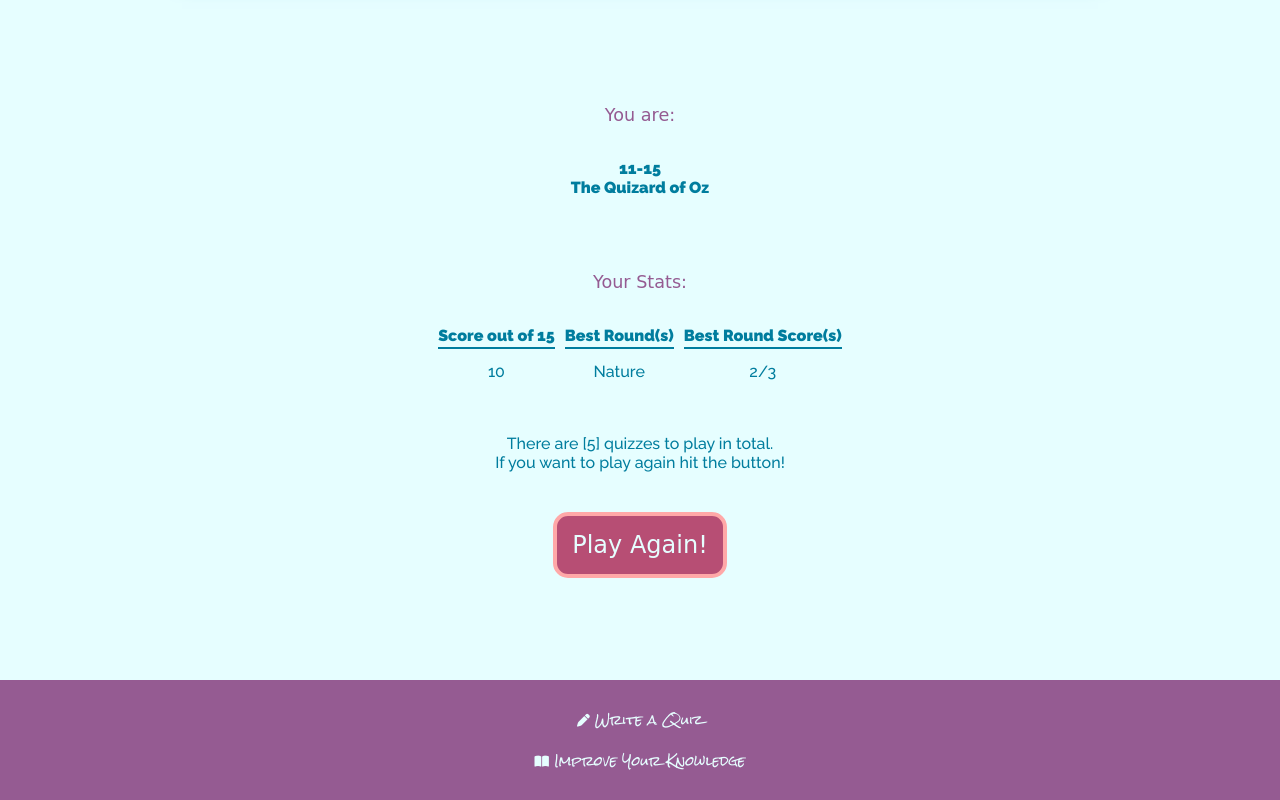
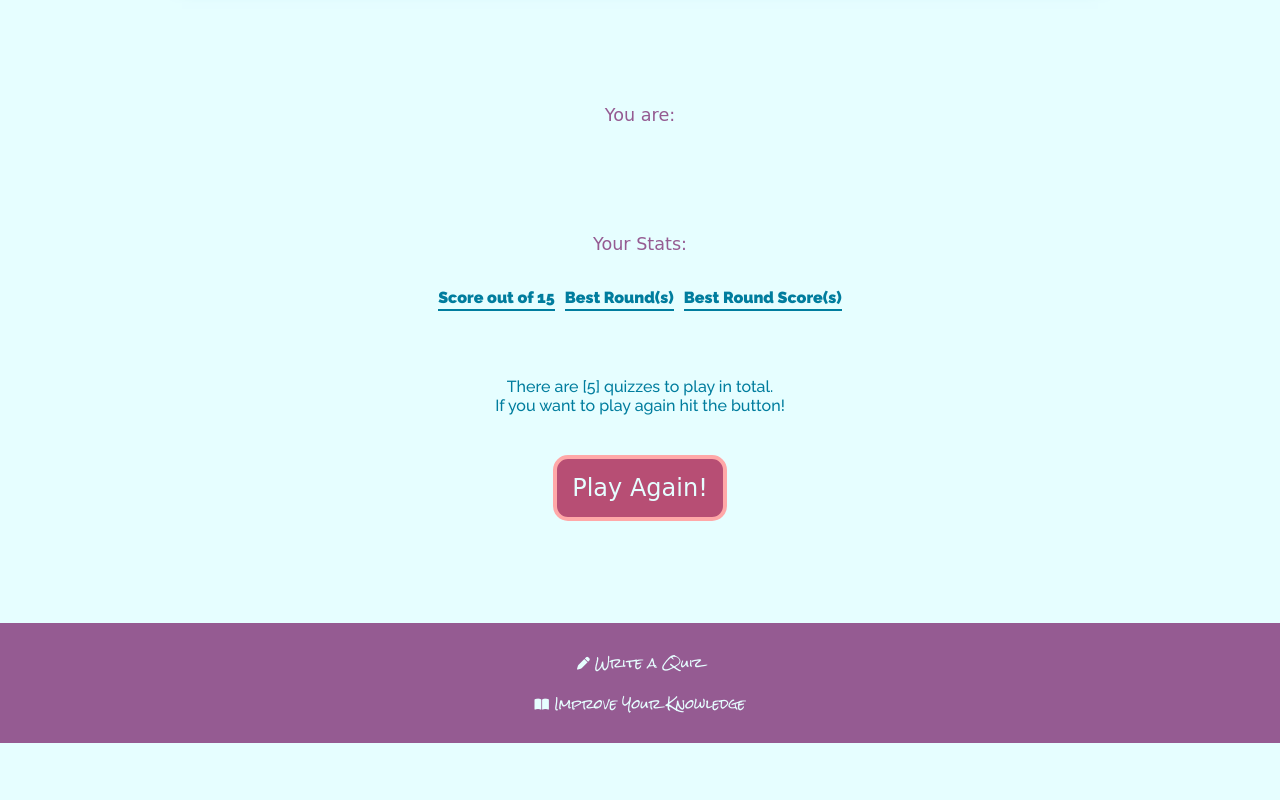
Before and after one commit to lhartley870/taking-care-of-quizness, a plain HTML site: page results.html in a window 1280 px wide. Shown: the part 1266-2066 px from the top of the page. After the commit the page ends 2009 px from the top, so only its background shows below. Drawn offline with Linux system fonts and the light colour scheme; a web font is replaced by a local one.

Commit message:
Delete placeholder user results text, add ids to table data for quiz stats, delete play again button id as not required

```diff
--- a/results.html
+++ b/results.html
@@ -54,8 +54,8 @@
       </div>
       <div id="quiz-result-category">
         <h3><span id="optional-username"></span>You are:</h3>
-        <p id="quiz-score-bracket">11-15</p>
-        <p id="quiz-score-name">The Quizard of Oz</p>
+        <p id="quiz-score-bracket"></p>
+        <p id="quiz-score-name"></p>
       </div>
       <div id="quiz-stats">
         <h3>Your Stats:</h3>
@@ -66,9 +66,9 @@
             <th>Best Round Score(s)</th>
           </tr>
           <tr>
-            <td>10</td>
-            <td>Nature</td>
-            <td>2/3</td>
+            <td id="total-score"></td>
+            <td id="best-round-category"></td>
+            <td id="best-round-score"></td>
           </tr>
         </table>
       </div>
@@ -78,7 +78,7 @@
       </div>
       <div id="play-again-container">
         <form action="quiz-one.html">
-          <button type="submit" id="play-again-button" class="page-link-button">Play Again!</button>
+          <button type="submit" class="page-link-button">Play Again!</button>
         </form>
       </div>
     </div>
```
